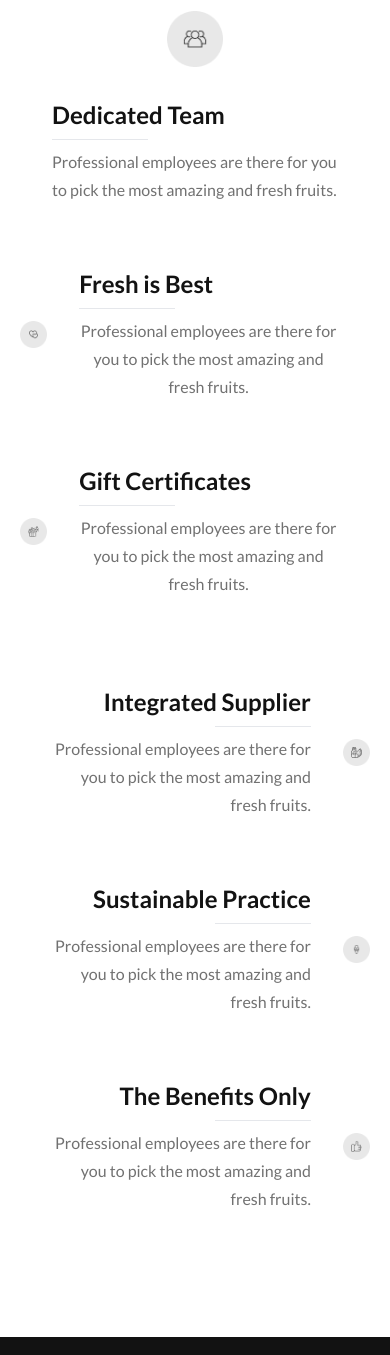
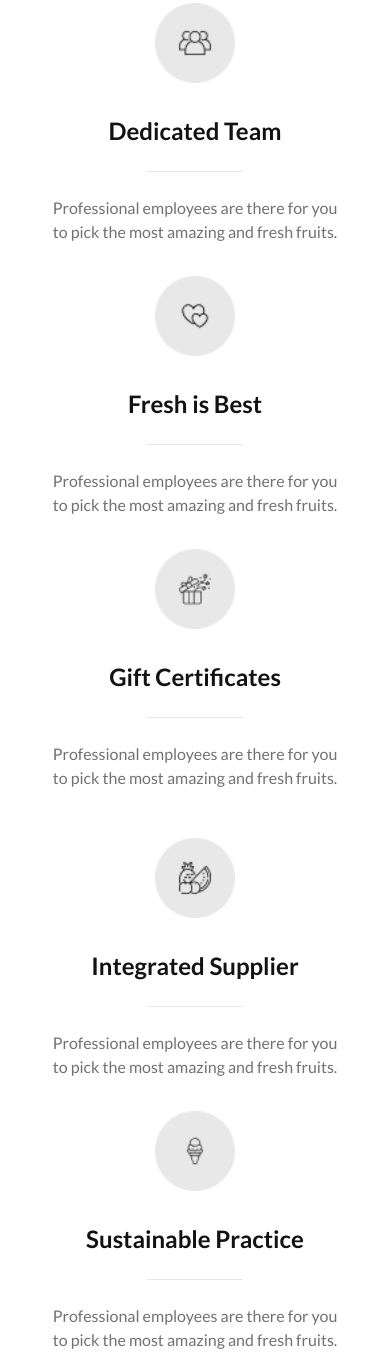
Before and after one commit to nhasan97/B8A3-Fruit-Brust, a plain HTML site: page index.html in a window 390 px wide. Shown: the part 5006-6361 px from the top of the page. Drawn offline with nearby package versions, Linux system fonts and the light colour scheme.

Commit message:
did some final corrections and made why choose us responsive

```diff
--- a/index.html
+++ b/index.html
@@ -57,7 +57,7 @@
 
 <body class="lato">
     <!-- ================== header ================== -->
-    <header class="max-w-screen-xl mx-auto px-0 md:px-10 lg:px-28 pt-8 pb-1 lg:pb-9 mb-4 lg:mb-40 ">
+    <header class="max-w-screen-xl mx-auto px-0 md:px-10 lg:px-28 pt-8 pb-1 md:pb-3 lg:pb-9 mb-4 lg:mb-40 ">
 
         <!-- ------------ navbar ------------ -->
         <div class="navbar lg:bg-primary-color lg:rounded-full px-1 md:px-0 lg:px-10 py-0 lg:py-5 mb-6 md:mb-8">
@@ -217,7 +217,7 @@
     <!-- ================== main ================== -->
     <main>
         <!-- ------------ Deal of the day ------------ -->
-        <section class="max-w-screen-xl mx-auto px-5 md:px-10 lg:px-28 py-1 my-4 lg:py-9 lg:my-16">
+        <section class="max-w-screen-xl mx-auto px-5 md:px-10 lg:px-28 py-1 my-4 md:py-3 lg:py-9 md:my-6 lg:my-16">
 
             <div class="flex flex-col items-center justify-start lg:flex-row lg:items-start lg:justify-between gap-6">
                 <div class="space-y-6  text-center lg:text-left">
@@ -467,7 +467,7 @@
         </section>
 
         <!-- ------------ Meet the team ------------ -->
-        <section class="max-w-screen-xl mx-auto px-5 md:px-10 lg:px-28 py-1 my-4 lg:py-9 lg:my-16">
+        <section class="max-w-screen-xl mx-auto px-5 md:px-10 lg:px-28 py-1 md:py-3 lg:py-9 my-4 md:my-12 lg:my-16">
             <div
                 class="text-white px-6 py-6 lg:py-28 space-y-6 text-center flex flex-col items-center bg-team-bg bg-no-repeat bg-cover bg-[#12121293] bg-blend-overlay rounded-lg">
                 <h1 class="text-3xl md:text-4xl lg:text-5xl font-extrabold">Meet the team
@@ -751,7 +751,8 @@
         </section>
 
         <!-- ------------ Why choose us ------------ -->
-        <section class="max-w-screen-xl mx-auto px-5 md:px-10 lg:px-28 py-1 lg:py-9 my-4 lg:my-16">
+        <section
+            class="max-w-screen-xl mx-auto px-5 md:px-10 lg:px-28 pt-1 md:pt-3 pb-2 md:pb-9 lg:py-9 my-4 md:my-6 lg:my-16">
             <div class="space-y-6 text-center flex flex-col items-center">
                 <h1 class="text-secondary-color text-3xl md:text-4xl lg:text-5xl font-extrabold">Why Choose Us
                 </h1>
@@ -759,16 +760,22 @@
                     not simply random text. It has roots in a piece of classical Latin literature from 45 BC, making it
                     over 2000 years old.</p>
 
-                <div class="pb-6 lg:py-12 flex flex-col md:flex-row gap-6">
-                    <div class="">
+                <div class="pb-6 lg:pb-6 flex flex-col lg:flex-row lg:justify-center lg:items-center gap-4 md:gap-5">
+
+                    <div class="md:w-full lg:w-[30%] md:space-y-2">
                         <!-- ------card 1------ -->
-                        <div class="card card-side flex-col md:flex-row">
-                            <figure><img src="./images/Group 1.png" alt="Movie" class="w-14 h-14 md:w-full md:h-auto" />
+                        <div class="card card-side flex-col md:flex-row md:items-start">
+                            <figure class="md:py-4 lg:py-2"><img src="./images/Group 1.png" alt="Movie"
+                                    class="w-20 h-20 md:w-full md:h-auto" />
                             </figure>
-                            <div class="card-body">
-                                <h2 class="card-title text-secondary-color text-2xl font-extrabold">Dedicated Team</h2>
-                                <hr class="w-24">
-                                <p class="text-left text-paragraph-color text-base font-medium leading-7">Professional
+                            <div
+                                class="card-body md:w-1/4 text-center space-y-4 md:space-y-0 md:pl-6 md:px-0 md:py-4 lg:py-2">
+                                <h2
+                                    class="justify-center md:justify-start card-title text-secondary-color text-2xl font-extrabold">
+                                    Dedicated Team</h2>
+                                <hr class="w-24 bg-[#121208cc] self-center md:self-start">
+                                <p class="text-center md:text-left text-paragraph-color text-base font-medium ">
+                                    Professional
                                     employees
                                     are there for you to pick the
                                     most amazing and fresh fruits.
@@ -777,13 +784,19 @@
                         </div>
 
                         <!-- ------card 2------ -->
-                        <div class="card card-side bg-base-100">
-                            <figure><img src="./images/Group 2.png" alt="Movie" class="w-full" />
+                        <div class="card card-side flex-col md:flex-row md:items-start">
+                            <figure class="md:py-4 lg:py-2"><img src="./images/Group 2.png" alt="Movie"
+                                    class="w-20 h-20 md:w-full md:h-auto" />
                             </figure>
-                            <div class="card-body">
-                                <h2 class="card-title text-secondary-color text-2xl font-extrabold">Fresh is Best</h2>
-                                <hr class="w-24">
-                                <p class="text-paragraph-color text-base font-medium leading-7">Professional employees
+                            <div
+                                class="card-body md:w-1/4 text-center space-y-4 md:space-y-0 md:pl-6 md:px-0 md:py-4 lg:py-2">
+                                <h2
+                                    class="justify-center md:justify-start card-title text-secondary-color text-2xl font-extrabold">
+                                    Fresh is Best</h2>
+                                <hr class="w-24 bg-[#121208cc] self-center md:self-start">
+                                <p class="text-center md:text-left text-paragraph-color text-base font-medium">
+                                    Professional
+                                    employees
                                     are there for you to pick the
                                     most amazing and fresh fruits.
                                 </p>
@@ -791,14 +804,19 @@
                         </div>
 
                         <!-- ------card 3------ -->
-                        <div class="card card-side bg-base-100">
-                            <figure><img src="./images/Group 3.png" alt="Movie" class="w-full" />
+                        <div class="card card-side flex-col md:flex-row md:items-start">
+                            <figure class="md:py-4 lg:py-2"><img src="./images/Group 3.png" alt="Movie"
+                                    class="w-20 h-20 md:w-full md:h-auto" />
                             </figure>
-                            <div class="card-body">
-                                <h2 class="card-title text-secondary-color text-2xl font-extrabold">Gift Certificates
-                                </h2>
-                                <hr class="w-24">
-                                <p class="text-paragraph-color text-base font-medium leading-7">Professional employees
+                            <div
+                                class="card-body md:w-1/4 text-center space-y-4 md:space-y-0 md:pl-6 md:px-0 md:py-4 lg:py-2">
+                                <h2
+                                    class="justify-center md:justify-start card-title text-secondary-color text-2xl font-extrabold">
+                                    Gift Certificates</h2>
+                                <hr class="w-24 bg-[#121208cc] self-center md:self-start">
+                                <p class="text-center md:text-left text-paragraph-color text-base font-medium">
+                                    Professional
+                                    employees
                                     are there for you to pick the
                                     most amazing and fresh fruits.
                                 </p>
@@ -806,19 +824,27 @@
                         </div>
 
                     </div>
-                    <div class="w-full md:w-1/2 -order-1"> <img src="./images/whychoose1.png" alt="" class="w-full">
+
+
+                    <div class="w-full lg:w-[40%] -order-1 lg:order-none"> <img src="./images/whychoose1.png" alt=""
+                            class="w-full md:h-96 lg:h-auto object-fill">
                     </div>
-                    <div>
 
+
+                    <div class="md:w-full lg:w-[30%] md:space-y-2">
                         <!-- ------card 4------ -->
-                        <div class="card card-side bg-base-100 flex-row-reverse ">
-                            <figure><img src="./images/Group 4.png" alt="Movie" class="w-full" />
+                        <div class="card card-side bg-base-100 flex-col md:flex-row lg:flex-row-reverse md:items-start">
+                            <figure class="md:py-4 lg:py-2"><img src="./images/Group 4.png" alt="Movie"
+                                    class="w-20 h-20 md:w-full md:h-auto" />
                             </figure>
-                            <div class="card-body">
-                                <h2 class="justify-end card-title text-secondary-color text-2xl font-extrabold">
+                            <div
+                                class="card-body md:w-1/4 space-y-4 md:space-y-0 md:pl-6 lg:pr-6 lg:pl-0 md:px-0 md:py-4 lg:py-2">
+                                <h2
+                                    class="justify-center md:justify-normal lg:justify-end card-title text-secondary-color text-2xl font-extrabold">
                                     Integrated Supplier</h2>
-                                <hr class="w-24 self-end">
-                                <p class="text-right text-paragraph-color text-base font-medium leading-7">Professional
+                                <hr class="w-24 bg-[#121208cc] self-center md:self-start lg:self-end">
+                                <p class="text-center md:text-right text-paragraph-color text-base font-medium">
+                                    Professional
                                     employees
                                     are there for you to pick the
                                     most amazing and fresh fruits.
@@ -827,15 +853,19 @@
                         </div>
 
                         <!-- ------card 5------ -->
-                        <div class="card card-side bg-base-100 flex-row-reverse">
-                            <figure><img src="./images/Group 5.png" alt="Movie" class="w-full" />
+                        <div
+                            class="card card-side bg-base-100 flex-col md:flex-row lg:flex-row-reverse  md:items-start">
+                            <figure class="md:py-4 lg:py-2"><img src="./images/Group 5.png" alt="Movie"
+                                    class="w-20 h-20 md:w-full md:h-auto" />
                             </figure>
-                            <div class="card-body">
-                                <h2 class="justify-end card-title text-secondary-color text-2xl font-extrabold">
-                                    Sustainable Practice
-                                </h2>
-                                <hr class="w-24 self-end">
-                                <p class="text-right text-paragraph-color text-base font-medium leading-7">Professional
+                            <div
+                                class="card-body md:w-1/4 space-y-4 md:space-y-0 md:pl-6 lg:pr-6 lg:pl-0 md:px-0 md:py-4 lg:py-2">
+                                <h2
+                                    class="justify-center md:justify-normal lg:justify-end card-title text-secondary-color text-2xl font-extrabold">
+                                    Sustainable Practice</h2>
+                                <hr class="w-24 bg-[#121208cc] self-center md:self-start lg:self-end">
+                                <p class="text-center md:text-right text-paragraph-color text-base font-medium">
+                                    Professional
                                     employees
                                     are there for you to pick the
                                     most amazing and fresh fruits.
@@ -844,15 +874,18 @@
                         </div>
 
                         <!-- ------card 6------ -->
-                        <div class="card card-side bg-base-100 flex-row-reverse">
-                            <figure><img src="./images/Group 6.png" alt="Movie" class="w-full" />
+                        <div class="card card-side bg-base-100 flex-col md:flex-row lg:flex-row-reverse md:items-start">
+                            <figure class="md:py-4 lg:py-2"><img src="./images/Group 6.png" alt="Movie"
+                                    class="w-20 h-20 md:w-full md:h-auto" />
                             </figure>
-                            <div class="card-body">
-                                <h2 class=" justify-end card-title text-secondary-color text-2xl font-extrabold">The
-                                    Benefits Only
-                                </h2>
-                                <hr class="w-24 self-end">
-                                <p class="text-right text-paragraph-color text-base font-medium leading-7">Professional
+                            <div
+                                class="card-body md:w-1/4 space-y-4 md:space-y-0 md:pl-6 lg:pr-6 lg:pl-0 md:px-0 md:py-4 lg:py-2">
+                                <h2
+                                    class="justify-center md:justify-normal lg:justify-end card-title text-secondary-color text-2xl font-extrabold">
+                                    The Benefits Only</h2>
+                                <hr class="w-24 bg-[#121208cc] self-center md:self-start lg:self-end">
+                                <p class="text-center md:text-right text-paragraph-color text-base font-medium">
+                                    Professional
                                     employees
                                     are there for you to pick the
                                     most amazing and fresh fruits.
@@ -867,7 +900,8 @@
     </main>
 
     <!-- ================== footer ================== -->
-    <footer class="bg-secondary-color px-8 md:px-14 lg:px-28 py-32 mt-16 text-center space-y-12">
+    <footer
+        class="bg-secondary-color px-8 md:px-14 lg:px-28 py-9 md:py-32 mt-0 md:mt-3 lg:mt-16 text-center space-y-12">
         <a class=" btn btn-ghost normal-case text-white text-3xl font-bold">
             <img src="./images/logo.png" alt="" class="w-10 h-10">Fruit Burst</a>
         <div>
```
